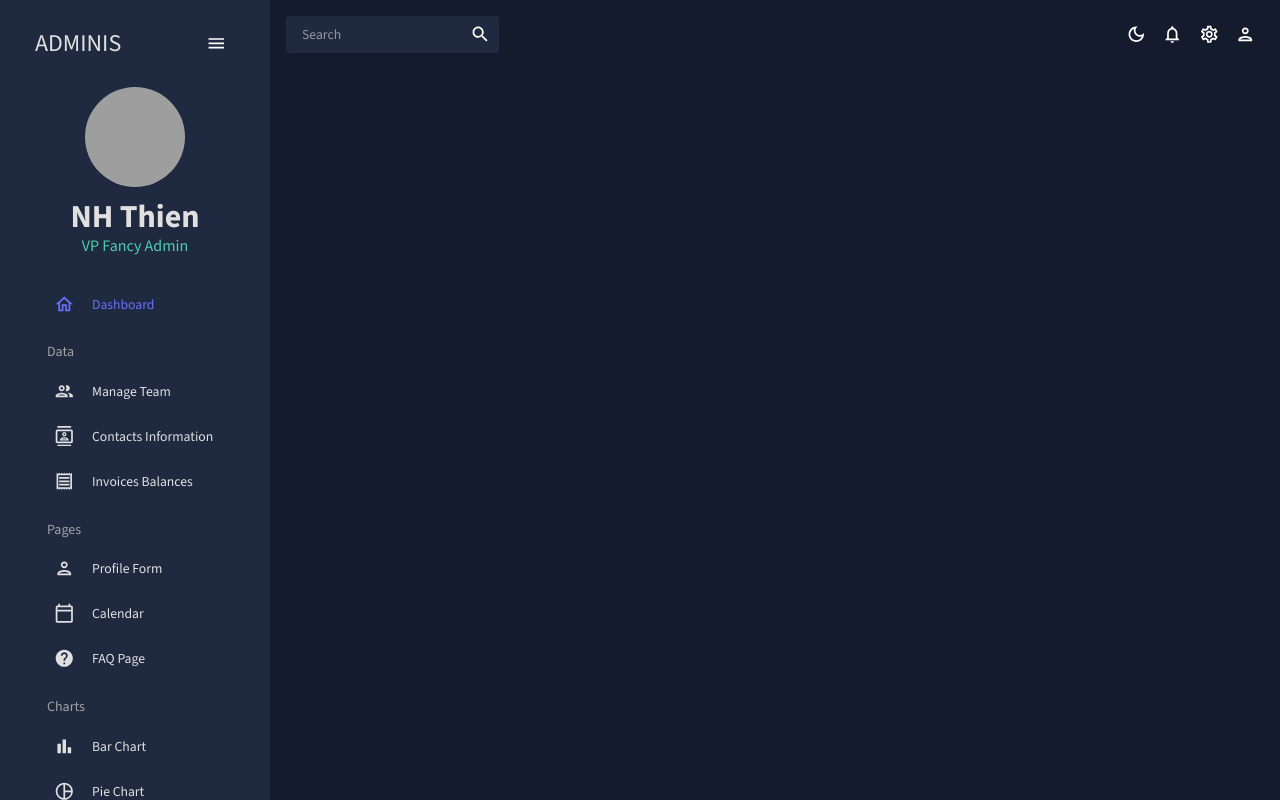
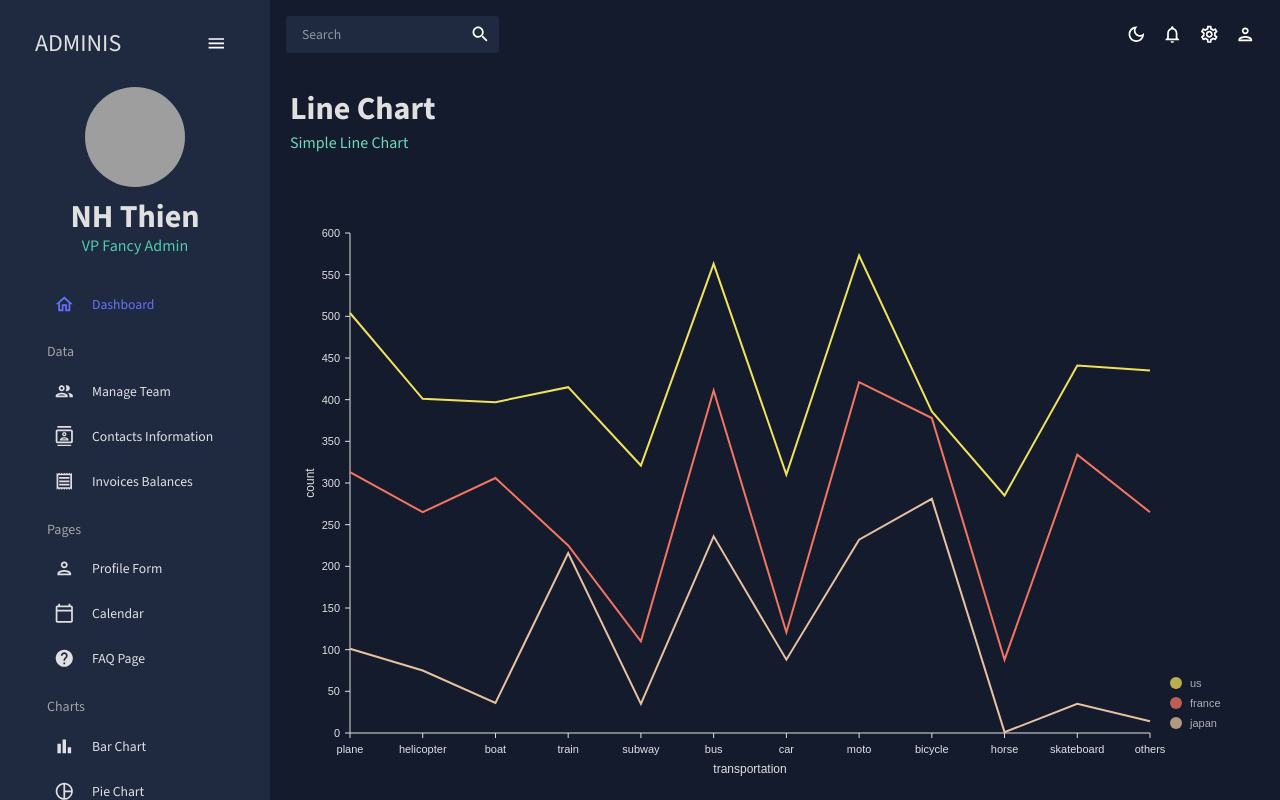
Before and after one commit to huu-thien/admin-dashboard-app-w-mui, a React (Vite) app: page /line in a window 1280 px wide. Built offline with nearby package versions, Linux system fonts and the light colour scheme; grey boxes are pictures that could not be loaded.

Commit message:
geography chart w nivo chart

```diff
--- a/src/App.jsx
+++ b/src/App.jsx
@@ -14,8 +14,8 @@
 import FAQ from './scenes/faq';
 import Bar from './scenes/bar';
 import Pie from './scenes/pie';
-// import Line from './scenes/line';
-// import Geography from './scenes/geography';
+import Line from './scenes/line';
+import Geography from './scenes/geography';
 
 function App() {
   const [theme, colorMode] = useMode();
@@ -37,8 +37,8 @@
               <Route path="/faq" element={<FAQ />} />
               <Route path="/bar" element={<Bar />} />
               <Route path="/pie" element={<Pie />} />
-              {/* <Route path="/line" element={<Line />} /> */}
-              {/* <Route path="/geography" element={<Geography />} /> */}
+              <Route path="/line" element={<Line />} />
+              <Route path="/geography" element={<Geography />} />
             </Routes>
           </main>
         </div>
--- a/src/components/BarChart.jsx
+++ b/src/components/BarChart.jsx
@@ -35,6 +35,11 @@
         legends: {
           text: {
             fill: colors.grey[100],
+          },
+        },
+        tooltip: {
+          container: {
+            color: colors.primary[500],
           },
         },
       }}
--- /dev/null
+++ b/src/components/GeographyChart.jsx
@@ -0,0 +1,110 @@
+import { useTheme } from '@mui/material';
+import { tokens } from '../theme';
+import { mockGeographyData as data } from '../data/MockData';
+import { ResponsiveChoropleth } from '@nivo/geo';
+import { geoFeatures } from '../data/MockGeoFeatures';
+import PropTypes from 'prop-types';
+
+const GeographyChart = ({ isDashboard = false }) => {
+  const theme = useTheme();
+  const colors = tokens(theme.palette.mode);
+  return (
+    <ResponsiveChoropleth
+      data={data}
+      theme={{
+        axis: {
+          domain: {
+            line: {
+              stroke: colors.grey[100],
+            },
+          },
+          legend: {
+            text: {
+              fill: colors.grey[100],
+            },
+          },
+          ticks: {
+            line: {
+              stroke: colors.grey[100],
+              strokeWidth: 1,
+            },
+          },
+        },
+        legends: {
+          text: {
+            fill: colors.grey[100],
+          },
+        },
+        tooltip: {
+          container: {
+            color: colors.primary[500],
+          },
+        },
+      }}
+      features={geoFeatures.features}
+      margin={{ top: 0, right: 0, bottom: 0, left: 0 }}
+      domain={[0, 1000000]}
+      unknownColor="#666666"
+      label="properties.name"
+      valueFormat=".2s"
+      projectionScale={isDashboard ? 40 : 150}
+      projectionTranslation={isDashboard ? [0.49, 0.6] : [0.5, 0.5]}
+      projectionRotation={[0, 0, 0]}
+      borderWidth={1.5}
+      borderColor="#152538"
+      fill={[
+        {
+          match: {
+            id: 'CAN',
+          },
+          id: 'dots',
+        },
+        {
+          match: {
+            id: 'CHN',
+          },
+          id: 'lines',
+        },
+        {
+          match: {
+            id: 'ATA',
+          },
+          id: 'gradient',
+        },
+      ]}
+      legends={
+        !isDashboard
+          ? [
+              {
+                anchor: 'bottom-left',
+                direction: 'column',
+                justify: true,
+                translateX: 20,
+                translateY: -100,
+                itemsSpacing: 0,
+                itemWidth: 94,
+                itemHeight: 18,
+                itemDirection: 'left-to-right',
+                itemTextColor: colors.grey[100],
+                itemOpacity: 0.85,
+                symbolSize: 18,
+                effects: [
+                  {
+                    on: 'hover',
+                    style: {
+                      itemTextColor: '#fff',
+                      itemOpacity: 1,
+                    },
+                  },
+                ],
+              },
+            ]
+          : undefined
+      }
+    />
+  );
+};
+GeographyChart.propTypes = {
+  isDashboard: PropTypes.bool,
+};
+export default GeographyChart;
--- /dev/null
+++ b/src/components/LineChart.jsx
@@ -0,0 +1,115 @@
+import { ResponsiveLine } from '@nivo/line';
+import { useTheme } from '@mui/material';
+import { mockLineData as data } from '../data/MockData';
+import { tokens } from '../theme';
+import PropTypes from 'prop-types';
+
+const LineChart = ({ isDashboard = false }) => {
+  const theme = useTheme();
+  const colors = tokens(theme.palette.mode);
+  return (
+    <ResponsiveLine
+      data={data}
+      theme={{
+        axis: {
+          domain: {
+            line: {
+              stroke: colors.grey[100],
+            },
+          },
+          legend: {
+            text: {
+              fill: colors.grey[100],
+            },
+          },
+          ticks: {
+            line: {
+              stroke: colors.grey[100],
+              strokeWidth: 1,
+            },
+            text: {
+              fill: colors.grey[100],
+            },
+          },
+        },
+        legends: {
+          text: {
+            fill: colors.grey[100],
+          },
+        },
+        tooltip: {
+          container: {
+            color: colors.primary[500],
+          },
+        },
+      }}
+      colors={isDashboard ? { datum: 'color' } : { scheme: 'nivo' }}
+      margin={{ top: 50, right: 110, bottom: 50, left: 60 }}
+      xScale={{ type: 'point' }}
+      yScale={{
+        type: 'linear',
+        min: 'auto',
+        max: 'auto',
+        stacked: true,
+        reverse: false,
+      }}
+      yFormat=" >-.2f"
+      axisTop={null}
+      axisRight={null}
+      axisBottom={{
+        tickSize: 5,
+        tickPadding: 5,
+        tickRotation: 0,
+        legend: isDashboard ? undefined : 'transportation',
+        legendOffset: 36,
+        legendPosition: 'middle',
+      }}
+      axisLeft={{
+        tickSize: 5,
+        tickPadding: 5,
+        tickRotation: 0,
+        legend: isDashboard ? undefined : 'count',
+        legendOffset: -40,
+        legendPosition: 'middle',
+      }}
+      enableGridX={false}
+      enableGridY={false}
+      pointSize={10}
+      pointColor={{ theme: 'background' }}
+      pointBorderWidth={2}
+      pointBorderColor={{ from: 'serieColor' }}
+      pointLabelYOffset={-12}
+      useMesh={true}
+      legends={[
+        {
+          anchor: 'bottom-right',
+          direction: 'column',
+          justify: false,
+          translateX: 100,
+          translateY: 0,
+          itemsSpacing: 0,
+          itemDirection: 'left-to-right',
+          itemWidth: 80,
+          itemHeight: 20,
+          itemOpacity: 0.75,
+          symbolSize: 12,
+          symbolShape: 'circle',
+          symbolBorderColor: 'rgba(0, 0, 0, .5)',
+          effects: [
+            {
+              on: 'hover',
+              style: {
+                itemBackground: 'rgba(0, 0, 0, .03)',
+                itemOpacity: 1,
+              },
+            },
+          ],
+        },
+      ]}
+    />
+  );
+};
+LineChart.propTypes = {
+  isDashboard: PropTypes.bool,
+};
+export default LineChart;
--- a/src/components/PieChart.jsx
+++ b/src/components/PieChart.jsx
@@ -31,6 +31,11 @@
         legends: {
           text: {
             fill: colors.grey[100],
+          },
+        },
+        tooltip: {
+          container: {
+            color: colors.primary[500],
           },
         },
       }}
@@ -74,7 +79,6 @@
           spacing: 10,
         },
       ]}
-
       legends={[
         {
           anchor: 'bottom',
--- /dev/null
+++ b/src/scenes/geography/index.jsx
@@ -0,0 +1,20 @@
+import { Box } from '@mui/material';
+import Header from '../../components/Header';
+import GeographyChart from '../../components/GeographyChart';
+import { useTheme } from '@mui/material';
+import { tokens } from '../../theme';
+
+const Geography = () => {
+  const theme = useTheme();
+  const colors = tokens(theme.palette.mode);
+  return (
+    <Box m="20px">
+      <Header title="Geography Chart" subtitle="Simple Geography Chart" />
+      <Box height="75vh" border={`0px solid ${colors.grey[100]}`}>
+        <GeographyChart />
+      </Box>
+    </Box>
+  );
+};
+
+export default Geography;
--- /dev/null
+++ b/src/scenes/line/index.jsx
@@ -0,0 +1,16 @@
+import { Box } from '@mui/material';
+import Header from '../../components/Header';
+import LineChart from '../../components/LineChart';
+
+const Line = () => {
+  return (
+    <Box m="20px">
+      <Header title="Line Chart" subtitle="Simple Line Chart" />
+      <Box height="75vh">
+        <LineChart />
+      </Box>
+    </Box>
+  );
+};
+
+export default Line;
```
